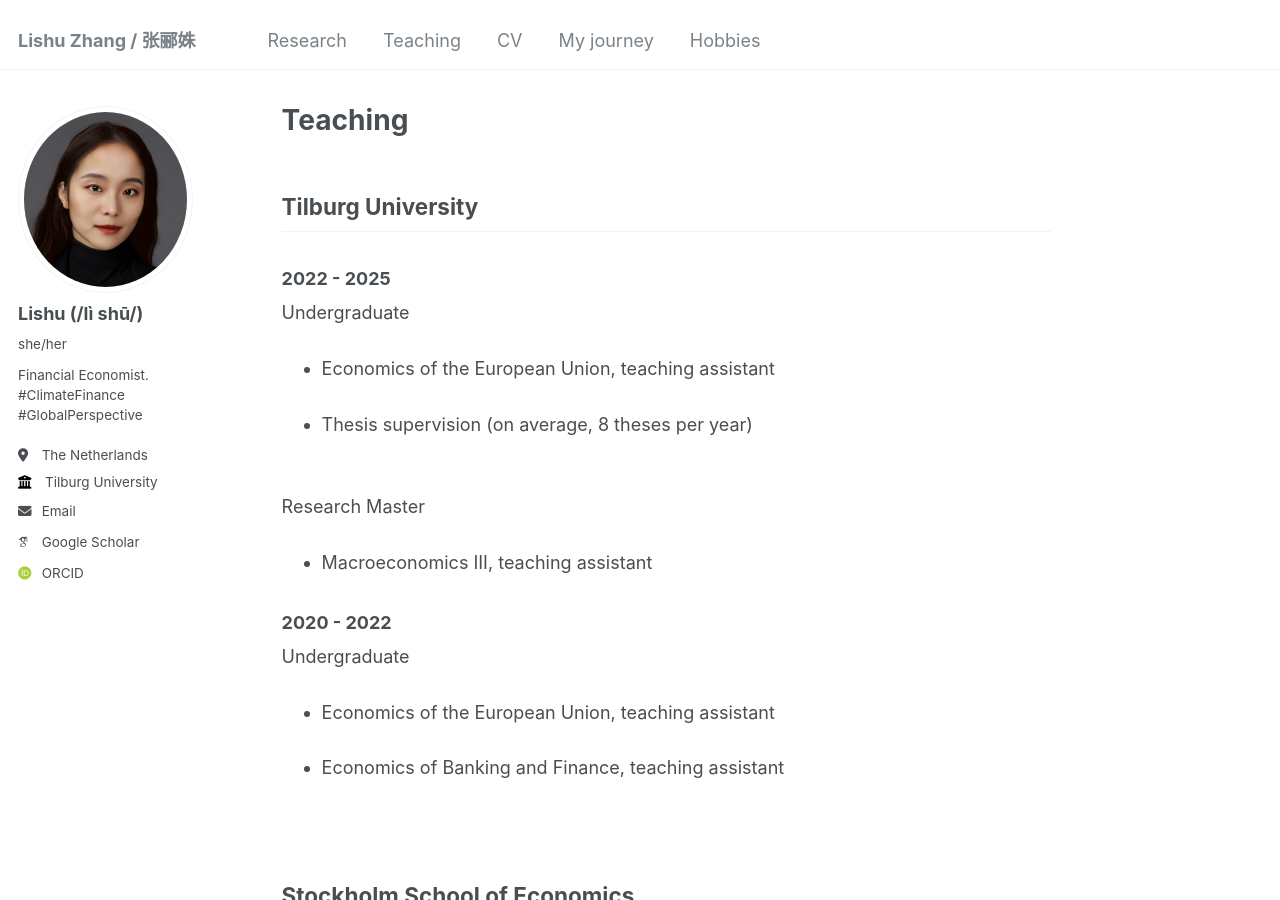
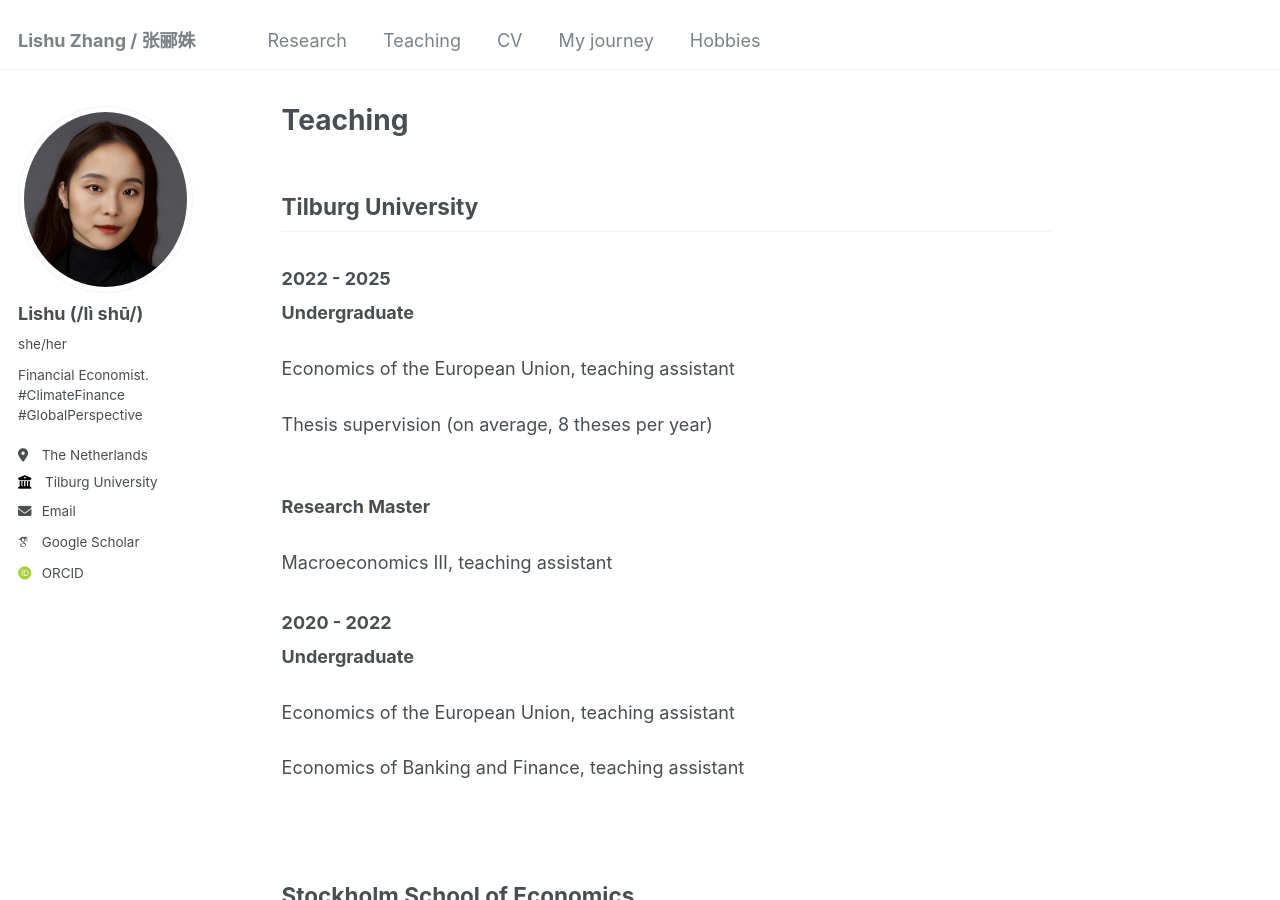
Before and after one commit to LishuZ/LishuZ.github.io, a Jekyll site: the page built from _pages/teaching.md, in a window 1280 px wide and 900 px high. Built offline with Jekyll 4.4.1, drawn with Linux system fonts in a browser that asks for light colours; some web fonts are replaced.

```diff
--- a/_pages/teaching.md
+++ b/_pages/teaching.md
@@ -10,29 +10,29 @@ redirect_from:
 ## Tilburg University
 
 ### 2022 - 2025
-Undergraduate
+**Undergraduate**
 
-- Economics of the European Union, teaching assistant
+Economics of the European Union, teaching assistant
 
-- Thesis supervision (on average, 8 theses per year)
+Thesis supervision (on average, 8 theses per year)
 
 <br/>
-Research Master
+**Research Master**
 
-- Macroeconomics III, teaching assistant
+Macroeconomics III, teaching assistant
 <br/>
 
 ### 2020 - 2022
-Undergraduate
+**Undergraduate**
 
-- Economics of the European Union, teaching assistant
+Economics of the European Union, teaching assistant
 
-- Economics of Banking and Finance, teaching assistant
+Economics of Banking and Finance, teaching assistant
 
 <br/>
 
 ## Stockholm School of Economics
 ### 2018 - 2019
-Undergraduate
+**Undergraduate**
 
-- International Trade, teaching assistant
+International Trade, teaching assistant
```
